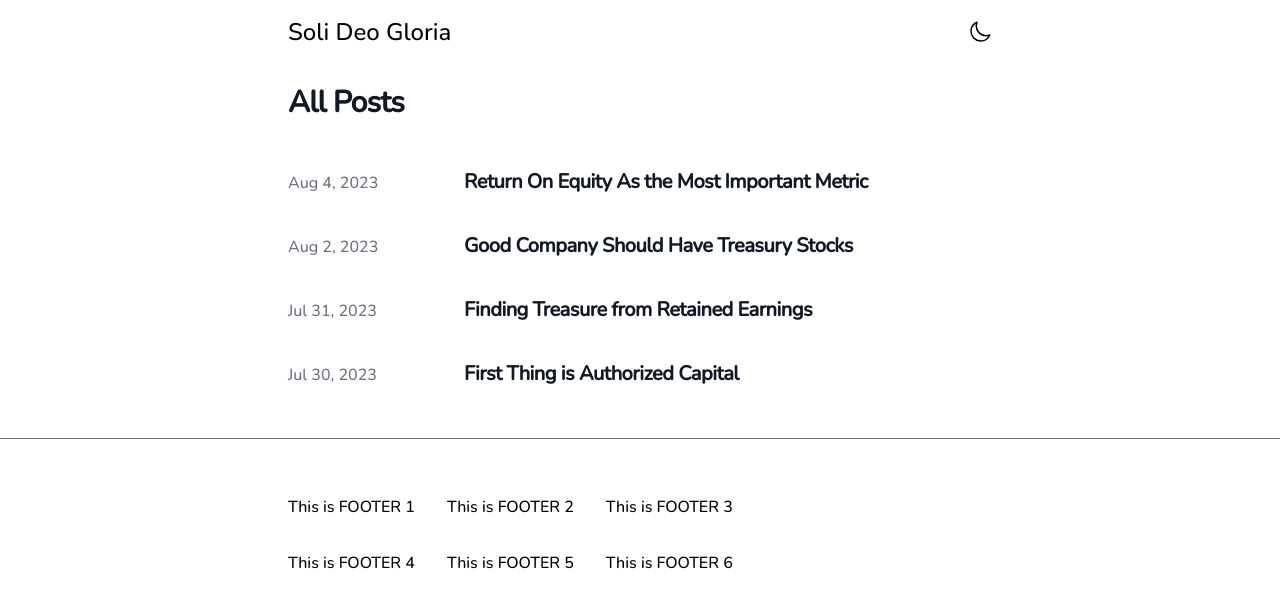
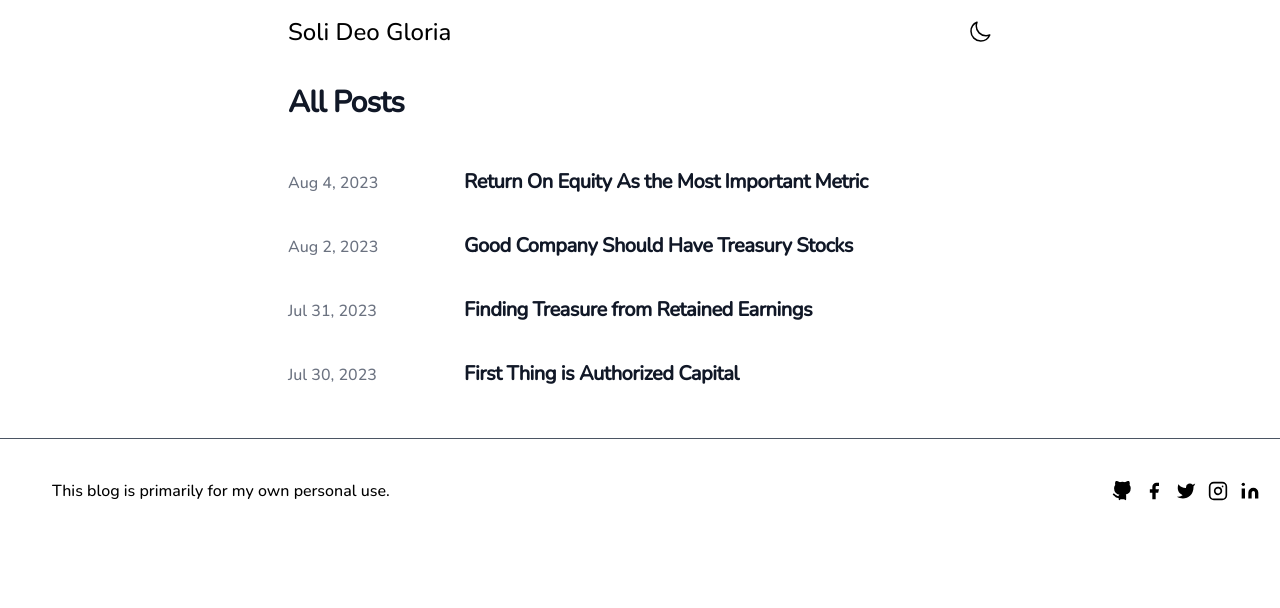
Before and after one commit to limkaleb/blog, a Next.js app: page / in a window 1280 px wide. Shown: the top 608 px of the page. Built offline with nearby package versions, Linux system fonts and the light colour scheme.

Commit message:
update footer

```diff
--- a/app/components/Footer.tsx
+++ b/app/components/Footer.tsx
@@ -1,19 +1,42 @@
 export default function Footer() {
   return (
-    <div className="mt-8 border-t border-gray-500">
-      <div className="max-w-3xl mx-auto px-4 sm:px-6 lg:px-8">
-        <div className="relative h-48 flex flex-col justify-center items-start gap-8">
-          <div className="flex gap-8">
-            <h1>This is FOOTER 1</h1>
-            <h1>This is FOOTER 2</h1>
-            <h1>This is FOOTER 3</h1>
+    <div className="mt-8 border-t border-gray-600">
+      <div className="relative h-48">
+        <footer>
+          <div className="container px-5 py-8 mx-auto flex items-center sm:flex-row flex-col">
+            <p className="text-md sm:ml-4 sm:pl-4 sm:py-2 sm:mt-0 mt-4">
+              This blog is primarily for my own personal use.
+            </p>
+            <span className="inline-flex sm:ml-auto sm:mt-0 mt-4 justify-center sm:justify-start">
+              <a className="text-gray-600" href="https://www.github.com/limkaleb" target="_blank" rel="noopener noreferrer"></a>
+                <svg fill="currentColor" viewBox="0 0 24 24"  stroke="currentColor" strokeWidth="2" strokeLinecap="round" strokeLinejoin="round" className="w-5 h-5">
+                  <path d="M9 19c-5 1.5-5-2.5-7-3m14 6v-3.87a3.37 3.37 0 0 0-.94-2.61c3.14-.35 6.44-1.54 6.44-7A5.44 5.44 0 0 0 20 4.77 5.07 5.07 0 0 0 19.91 1S18.73.65 16 2.48a13.38 13.38 0 0 0-7 0C6.27.65 5.09 1 5.09 1A5.07 5.07 0 0 0 5 4.77a5.44 5.44 0 0 0-1.5 3.78c0 5.42 3.3 6.61 6.44 7A3.37 3.37 0 0 0 9 18.13V22"></path>
+                </svg>
+              <a className="ml-3" href="https://www.facebook.com/limkaleb" target="_blank" rel="noopener noreferrer">
+                <svg fill="currentColor" strokeLinecap="round" strokeLinejoin="round" strokeWidth="2" className="w-5 h-5" viewBox="0 0 24 24">
+                  <path d="M18 2h-3a5 5 0 00-5 5v3H7v4h3v8h4v-8h3l1-4h-4V7a1 1 0 011-1h3z"></path>
+                </svg>
+              </a>
+              <a className="ml-3" href="https://twitter.com/limkaleb1" target="_blank" rel="noopener noreferrer">
+                <svg fill="currentColor" strokeLinecap="round" strokeLinejoin="round" strokeWidth="2" className="w-5 h-5" viewBox="0 0 24 24">
+                  <path d="M23 3a10.9 10.9 0 01-3.14 1.53 4.48 4.48 0 00-7.86 3v1A10.66 10.66 0 013 4s-4 9 5 13a11.64 11.64 0 01-7 2c9 5 20 0 20-11.5a4.5 4.5 0 00-.08-.83A7.72 7.72 0 0023 3z"></path>
+                </svg>
+              </a>
+              <a className="ml-3" href="https://www.instagram.com/limkaleb/" target="_blank" rel="noopener noreferrer">
+                <svg fill="none" stroke="currentColor" strokeLinecap="round" strokeLinejoin="round" strokeWidth="2" className="w-5 h-5" viewBox="0 0 24 24">
+                  <rect width="20" height="20" x="2" y="2" rx="5" ry="5"></rect>
+                  <path d="M16 11.37A4 4 0 1112.63 8 4 4 0 0116 11.37zm1.5-4.87h.01"></path>
+                </svg>
+              </a>
+              <a className="ml-3" href="https://www.linkedin.com/in/limkaleb/" target="_blank" rel="noopener noreferrer">
+                <svg fill="currentColor" stroke="currentColor" strokeLinecap="round" strokeLinejoin="round" strokeWidth="0" className="w-5 h-5" viewBox="0 0 24 24">
+                  <path stroke="none" d="M16 8a6 6 0 016 6v7h-4v-7a2 2 0 00-2-2 2 2 0 00-2 2v7h-4v-7a6 6 0 016-6zM2 9h4v12H2z"></path>
+                  <circle cx="4" cy="4" r="2" stroke="none"></circle>
+                </svg>
+              </a>
+            </span>
           </div>
-          <div className="flex gap-8">
-            <h1>This is FOOTER 4</h1>
-            <h1>This is FOOTER 5</h1>
-            <h1>This is FOOTER 6</h1>
-          </div>
-      </div>
+        </footer>
       </div>
     </div>
   )
--- a/app/components/Navbar.tsx
+++ b/app/components/Navbar.tsx
@@ -6,7 +6,7 @@ export default function Navbar() {
     <div className="max-w-3xl mx-auto px-4 sm:px-6 lg:px-8">
       <div className="flex justify-between h-16">
         <div className="flex justify-between items-center w-full">
-          <Link href="/">
+          <Link href="/" className="hover:underline">
             <h1 className="text-2xl font-medium">Soli Deo Gloria</h1>
           </Link>
           <ThemeButton />
```
